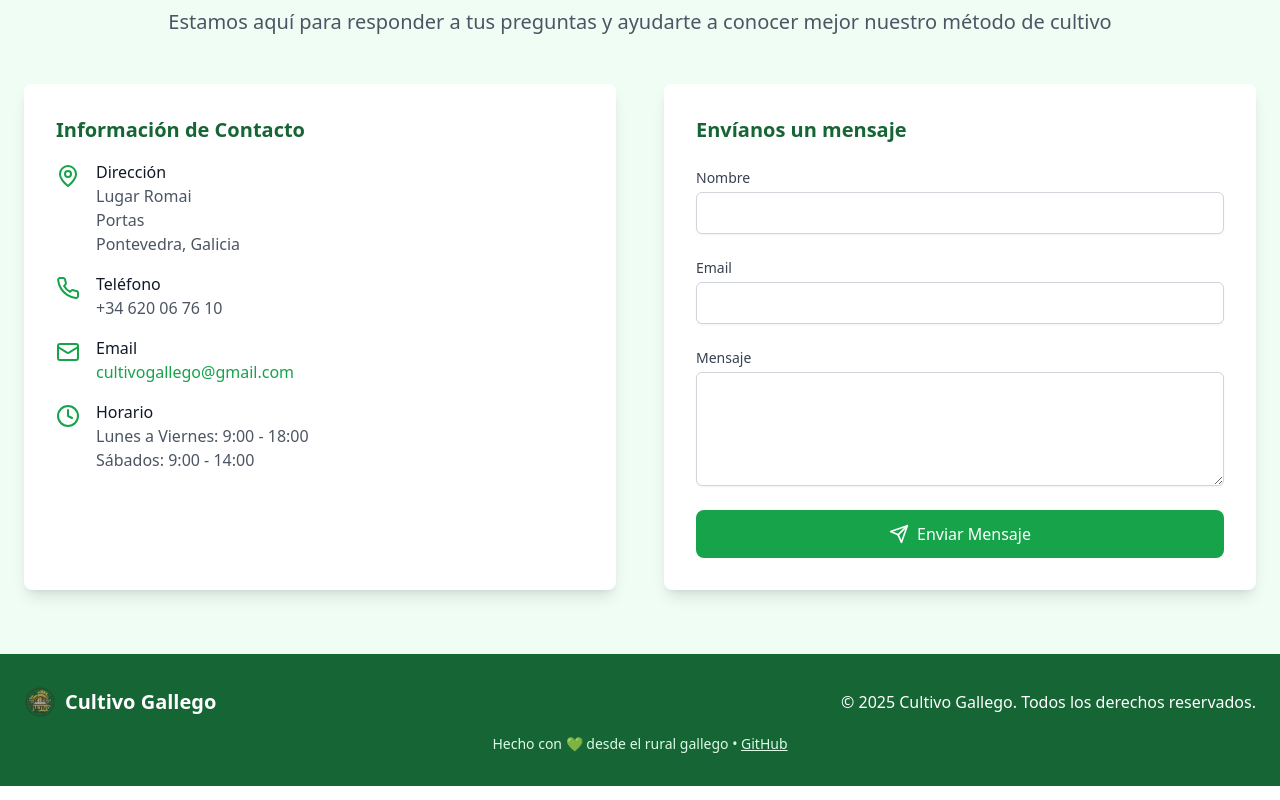
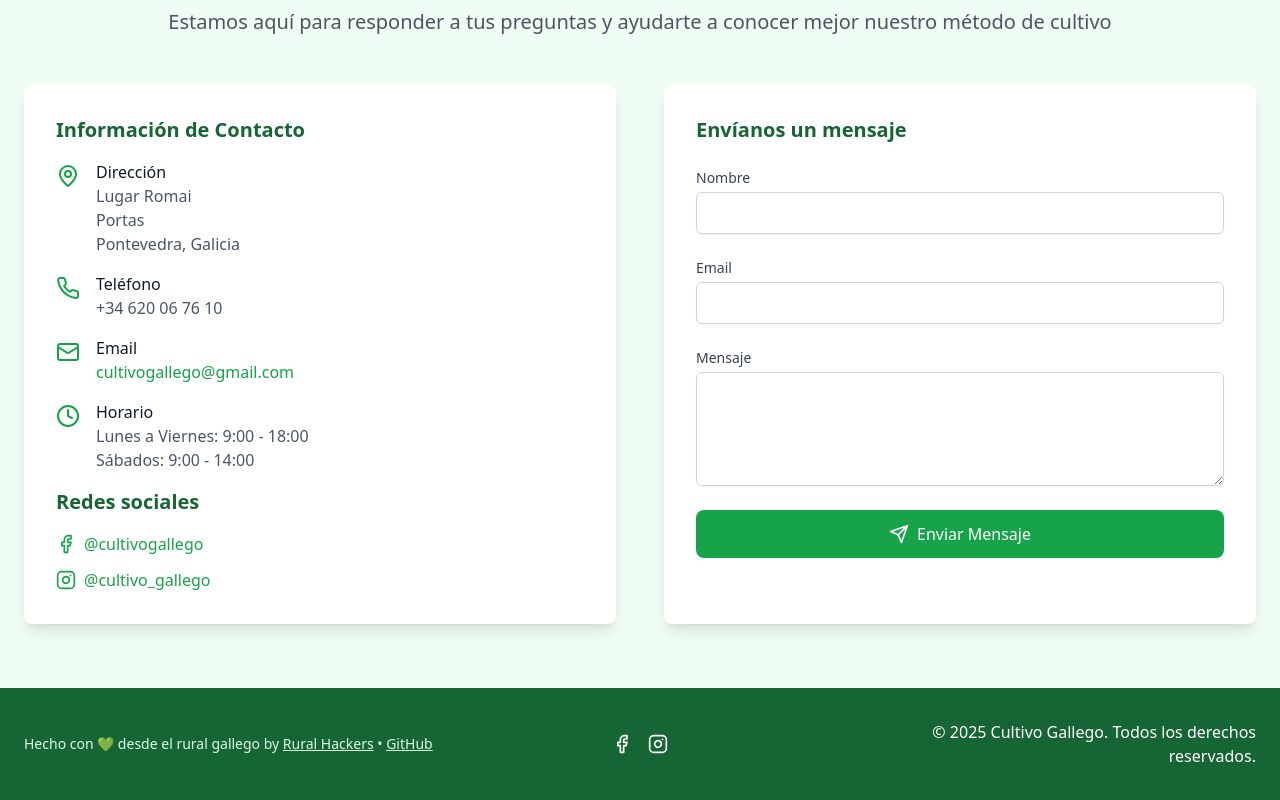
Before and after one commit to ruralhackers/cultivo-gallego, a React (Vite) app: page / in a window 1280 px wide. Shown: the part 4060-4860 px from the top of the page. Built offline with nearby package versions, Linux system fonts and the light colour scheme.

Commit message:
updated footer

```diff
--- a/src/App.tsx
+++ b/src/App.tsx
@@ -1,6 +1,6 @@
 import React, { useState } from 'react';
 import { useForm, ValidationError } from '@formspree/react';
-import { Leaf, Sprout, Sun, Droplets, Heart, Send, Factory, TreePine, Fuel, Bird, MapPin, Phone, Mail, Clock } from 'lucide-react';
+import { Leaf, Sprout, Sun, Droplets, Heart, Send, Factory, TreePine, Fuel, Bird, MapPin, Phone, Mail, Clock, Facebook, Instagram } from 'lucide-react';
 
 function App() {
   const [isMenuOpen, setIsMenuOpen] = useState(false);
@@ -344,6 +344,29 @@ function App() {
                         <p className="text-gray-600">Sábados: 9:00 - 14:00</p>
                       </div>
                     </div>
+                    <div>
+                      <h3 className="text-xl font-semibold text-green-800 mb-4">Redes sociales</h3>
+                      <div className="space-y-3">
+                        <a
+                          href="https://facebook.com/cultivogallego"
+                          target="_blank"
+                          rel="noopener noreferrer"
+                          className="flex items-center text-green-600 hover:text-green-700 transition-colors duration-200"
+                        >
+                          <Facebook className="h-5 w-5 mr-2" />
+                          <span>@cultivogallego</span>
+                        </a>
+                        <a
+                          href="https://instagram.com/cultivo_gallego"
+                          target="_blank"
+                          rel="noopener noreferrer"
+                          className="flex items-center text-green-600 hover:text-green-700 transition-colors duration-200"
+                        >
+                          <Instagram className="h-5 w-5 mr-2" />
+                          <span>@cultivo_gallego</span>
+                        </a>
+                      </div>
+                    </div>
                   </div>
                 </div>
               </div>
@@ -413,16 +436,30 @@ function App() {
       <footer className="bg-green-800 text-white py-8">
         <div className="container mx-auto px-6">
           <div className="flex flex-col md:flex-row justify-between items-center">
-            <div className="flex items-center mb-4 md:mb-0">
-              <img src="/images/cultivo-gallego-logo.png" alt="Cultivo Gallego Logo" className="h-8 w-auto" />
-              <span className="ml-2 text-xl font-bold">Cultivo Gallego</span>
+            <div className="text-green-100 text-sm mb-4 md:mb-0 md:w-1/3">
+              <p>Hecho con 💚 desde el rural gallego by <a href="https://ruralhackers.com" target="_blank" rel="noopener noreferrer" className="underline hover:text-green-300 transition-colors duration-200">Rural Hackers</a> • <a href="https://github.com/ruralhackers/cultivo-gallego" target="_blank" rel="noopener noreferrer" className="underline hover:text-green-300 transition-colors duration-200">GitHub</a></p>
             </div>
-            <div className="text-center md:text-right">
+            <div className="flex space-x-4 mb-4 md:mb-0 md:w-1/3 justify-center">
+              <a
+                href="https://facebook.com/cultivogallego"
+                target="_blank"
+                rel="noopener noreferrer"
+                className="text-white hover:text-green-300 transition-colors duration-200"
+              >
+                <Facebook className="h-5 w-5" />
+              </a>
+              <a
+                href="https://instagram.com/cultivo_gallego"
+                target="_blank"
+                rel="noopener noreferrer"
+                className="text-white hover:text-green-300 transition-colors duration-200"
+              >
+                <Instagram className="h-5 w-5" />
+              </a>
+            </div>
+            <div className="text-center md:text-right md:w-1/3">
               <p>© {new Date().getFullYear()} Cultivo Gallego. Todos los derechos reservados.</p>
             </div>
-          </div>
-          <div className="text-center mt-4 text-green-100 text-sm">
-            <p>Hecho con 💚 desde el rural gallego • <a href="https://github.com/cultivo-gallego" className="underline hover:text-green-300 transition-colors duration-200">GitHub</a></p>
           </div>
         </div>
       </footer>
```
